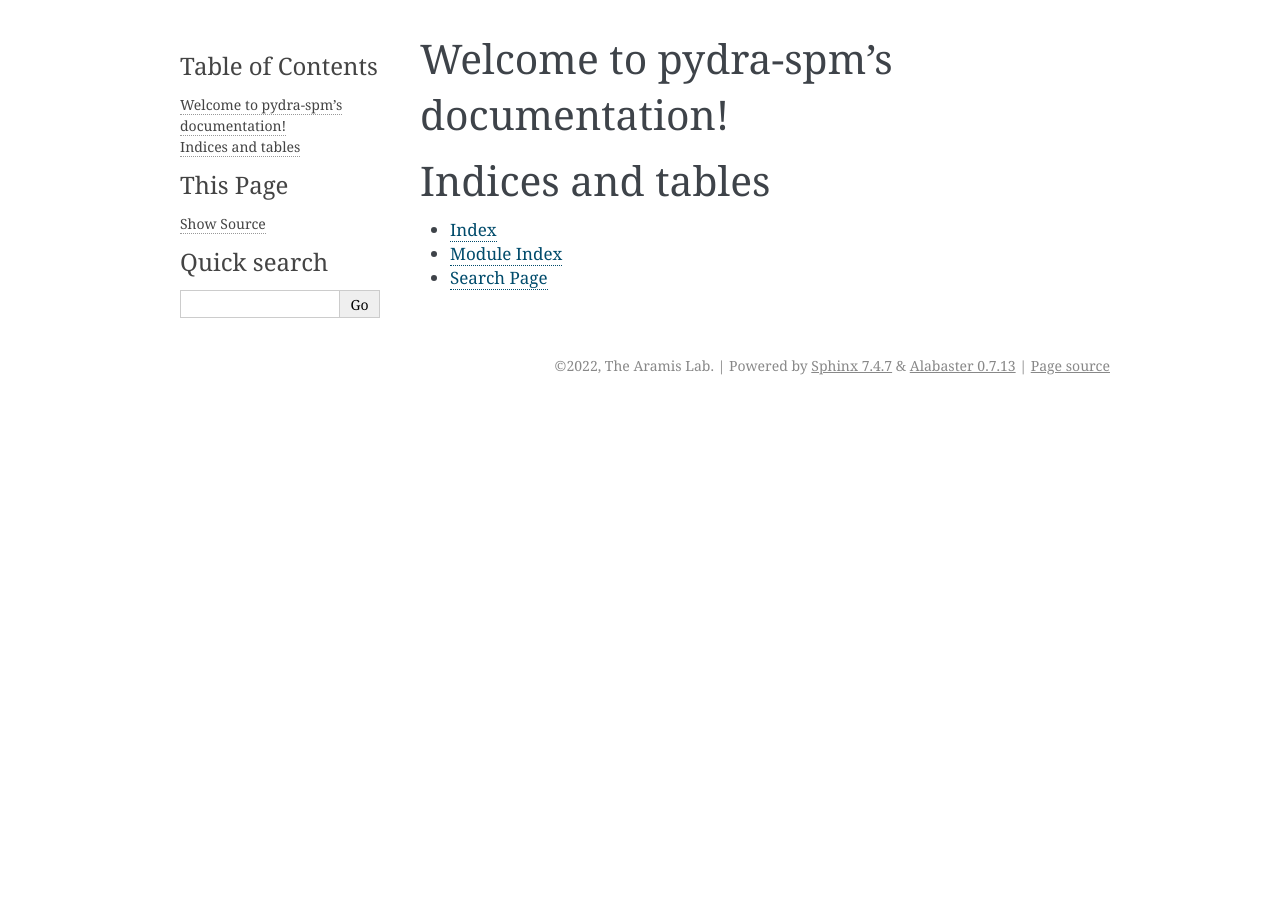
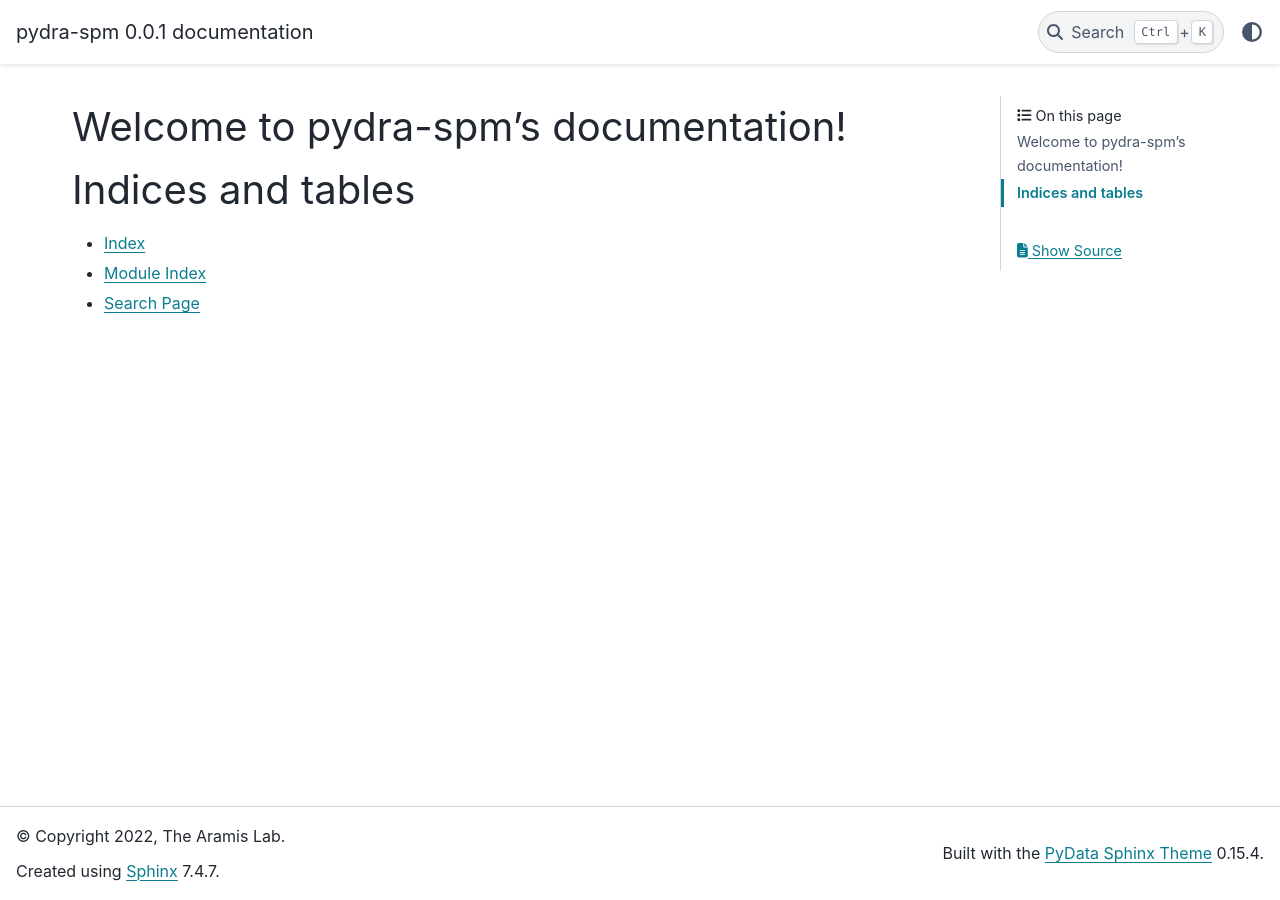
Before and after one commit to aramis-lab/pydra-spm, a Sphinx documentation site: the page built from docs/index.rst, in a window 1280 px wide. Built offline with Sphinx 7.4.7 and the PyData theme 0.15.4, drawn with Linux system fonts in a browser that asks for light colours.

Commit message:
Use PyData's sphinx theme

```diff
--- a/docs/conf.py
+++ b/docs/conf.py
@@ -47,7 +47,7 @@ exclude_patterns = ['_build', 'Thumbs.db', '.DS_Store']
 # The theme to use for HTML and HTML Help pages.  See the documentation for
 # a list of builtin themes.
 #
-html_theme = 'alabaster'
+html_theme = 'pydata_sphinx_theme'
 
 # Add any paths that contain custom static files (such as style sheets) here,
 # relative to this directory. They are copied after the builtin static files,
--- a/pyproject.toml
+++ b/pyproject.toml
@@ -17,6 +17,7 @@ isort = "^5.10.1"
 
 [tool.poetry.group.docs.dependencies]
 Sphinx = "^5.0.0"
+pydata-sphinx-theme = "^0.11.0"
 
 [tool.poetry.group.test.dependencies]
 pytest = "^7.1.2"
```
Also changed, not shown: 1 other file.
